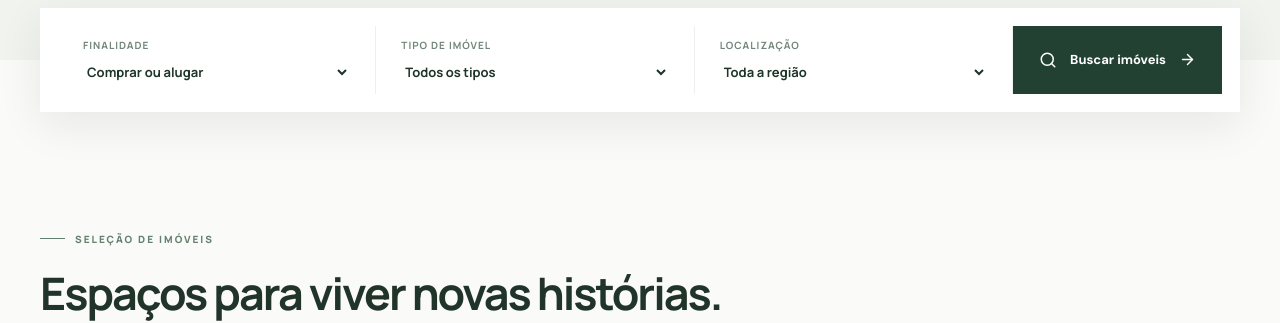
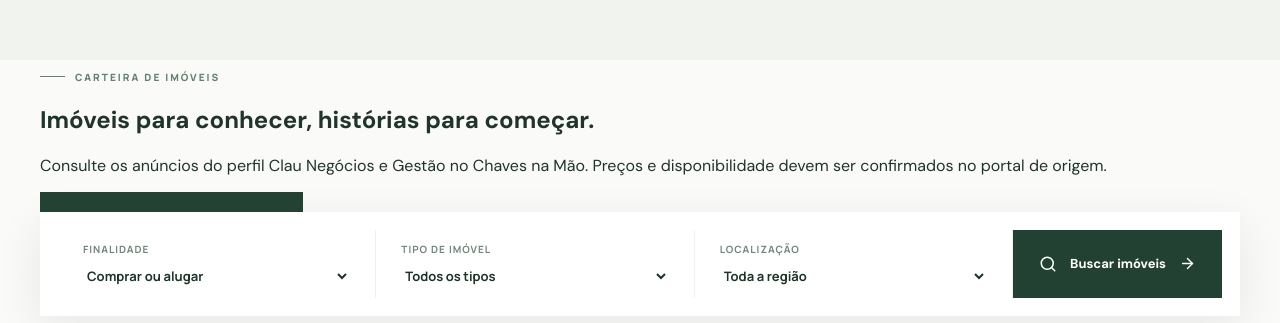
Before and after one commit to jpliratavares/maria-clara-imoveis, a React (Vite) app: page / in a window 1280 px wide. Shown: the part 793-1116 px from the top of the page. Built offline with nearby package versions, Linux system fonts and the light colour scheme.

Commit message:
feat: add source-linked published listings portfolio

```diff
--- a/src/App.tsx
+++ b/src/App.tsx
@@ -39,6 +39,9 @@ function SearchPanel(){
     <button onClick={submit}><Search size={18}/>Buscar imóveis<ArrowRight size={17}/></button></div>;
 }
 const demo='Imagens, preços e imóveis ilustrativos — catálogo de demonstração.';
+const CHAVES_NA_MAO_URL = 'https://www.chavesnamao.com.br/corretor/clau-negocios-e-gestao/id-1283063/';
+function PortfolioListings(){return <section className="wrap portal-section"><div><p className="kicker">CARTEIRA DE IMÓVEIS</p><h2>Imóveis para conhecer, histórias para começar.</h2><p>Consulte os anúncios do perfil Clau Negócios e Gestão no Chaves na Mão. Preços e disponibilidade devem ser confirmados no portal de origem.</p><a className="ctn-btn" href={CHAVES_NA_MAO_URL} target="_blank" rel="noopener noreferrer">Explorar anúncios publicados <ArrowUpRight size={17}/></a></div><div className="portal-aside"><span>CHAVES NA MÃO</span><strong>Veja os imóveis anunciados no perfil.</strong><small>Você será direcionado ao portal para ver informações e fotografias originais.</small></div></section>}
+
 function Home(){
  return <><section className="hero hero-personal"><div className="wrap hero-personal-grid"><div className="hero-personal-copy">
  <p className="kicker">MUITO PRAZER, SOU</p>
@@ -47,6 +50,7 @@ function Home(){
  <p className="hero-sub">Acredito que encontrar um imóvel vai muito além de escolher um endereço. Meu compromisso é oferecer um atendimento próximo, transparente e atento ao que faz sentido para você.</p>
  <div className="hero-actions"><a className="ctn-btn" href="#sobre">Conheça meu trabalho <ArrowRight size={17}/></a><Link className="underlined dark" to="/imoveis">Ver imóveis <ArrowUpRight size={18}/></Link></div>
  </div><div className="hero-personal-visual"><div className="portrait-frame"><img src="/maria-clara-perfil.jpg" alt="Retrato profissional de Maria Clara Andrade França" onError={e=>{e.currentTarget.style.display='none'}}/><div className="portrait-placeholder"><span>MC.</span><small>Espaço reservado para a fotografia profissional de Maria Clara</small></div></div><div className="portrait-caption"><span>ATENDIMENTO PESSOAL</span><span>JOÃO PESSOA · PB</span></div></div></div></section>
+ <PortfolioListings/>
  <div className="wrap search-offset"><SearchPanel/></div>
  <section className="wrap section"><div className="section-head"><div><p className="kicker">SELEÇÃO DE IMÓVEIS</p><h2>Espaços para viver novas histórias.</h2><p>Conheça opções para diferentes momentos e estilos de vida.</p></div><Link className="underlined dark" to="/imoveis">Ver todos os imóveis <ArrowUpRight size={17}/></Link></div>
  <div className="listing-grid">{listings.filter(x=>x.featured).map(item=><ListingCard key={item.id} item={item}/>)}</div><p className="demo">{demo}</p></section>
@@ -61,6 +65,7 @@ function Catalog(){
  function setFilter(key:string,value:string){const p=new URLSearchParams(params);value?p.set(key,value):p.delete(key);setParams(p);}
  const shown=useMemo(()=>{const items=listings.filter(x=>(!deal||x.deal===deal)&&(!type||x.type===type)&&(!city||x.city===city));return sort==='menor'?items.sort((a,b)=>a.price-b.price):sort==='maior'?items.sort((a,b)=>b.price-a.price):items;},[deal,type,city,sort]);
  return <main className="wrap page"><p className="kicker">NOSSO CATÁLOGO</p><h1>Encontre seu <em>lugar.</em></h1><p>Explore possibilidades de compra e locação em João Pessoa e região.</p>
+ <div className="portfolio-banner"><div><strong>Anúncios publicados no Chaves na Mão</strong><p>Acesse o perfil Clau Negócios e Gestão para conferir os anúncios. O catálogo abaixo contém dados demonstrativos.</p></div><a href={CHAVES_NA_MAO_URL} target="_blank" rel="noopener noreferrer">Ver anúncios reais <ArrowUpRight size={16}/></a></div>
  <div className="filters"><label>Finalidade<select value={deal} onChange={e=>setFilter('finalidade',e.target.value)}><option value="">Todas</option><option>Venda</option><option>Aluguel</option></select></label>
  <label>Tipo<select value={type} onChange={e=>setFilter('tipo',e.target.value)}><option value="">Todos</option><option>Apartamento</option><option>Casa</option><option>Studio</option></select></label>
  <label>Cidade<select value={city} onChange={e=>setFilter('cidade',e.target.value)}><option value="">Todas</option><option>João Pessoa</option><option>Cabedelo</option></select></label>
```
